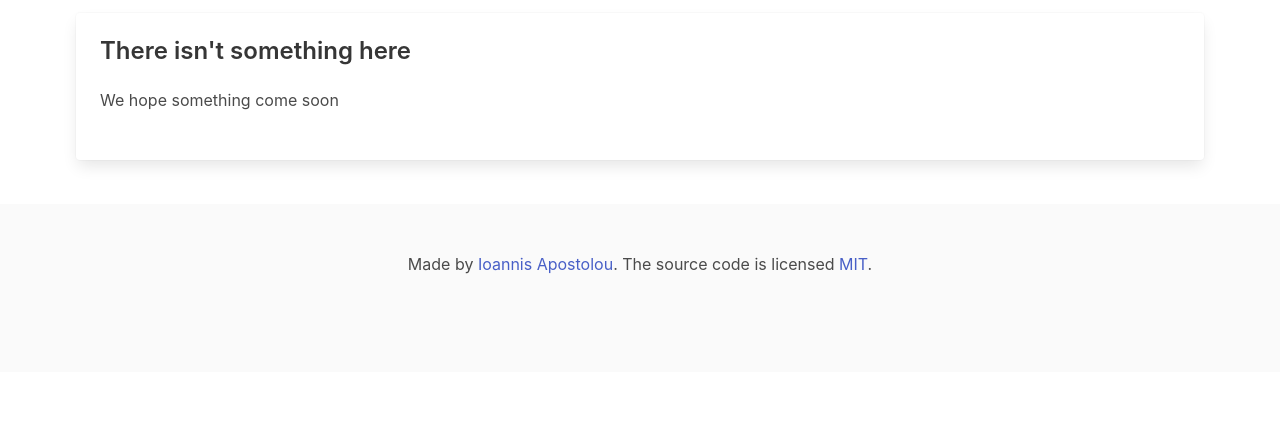
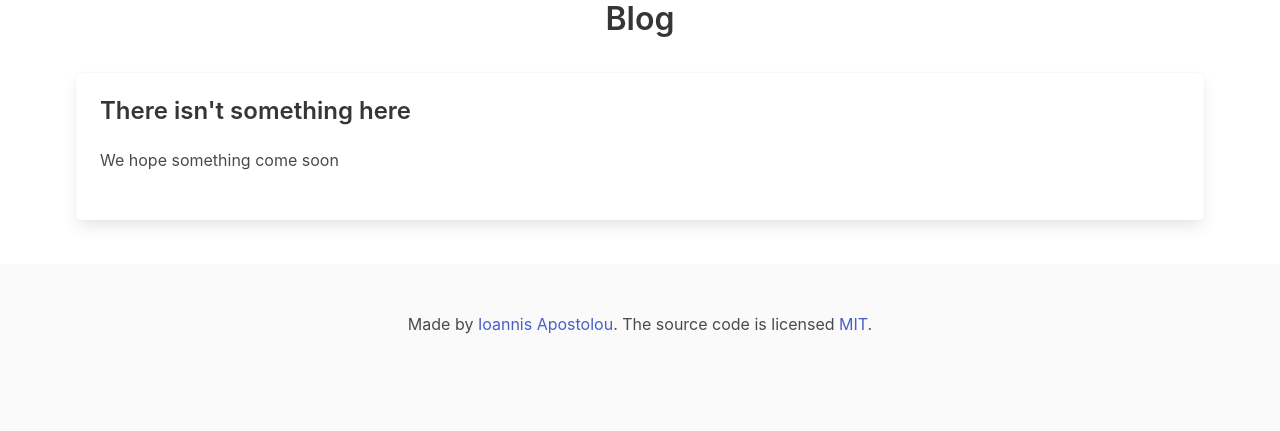
Before and after one commit to giannistolou/blog-django, a Django app: page /blog/ in a window 1280 px wide. Shown: the part 55-486 px from the top of the page. Run offline with Django 3.2, Linux system fonts and the light colour scheme; data that the repository does not hold is empty.

Commit message:
add names at blog and tag and create tag labels at blog

```diff
--- a/articles/templates/blog.html
+++ b/articles/templates/blog.html
@@ -3,6 +3,14 @@
 </head>
 <body>
    {% include "./header.html" %}
+<div class="container">
+   <h1 class="has-text-centered title">Blog</h1>
+   <div class="is-centerd has-text-centered">
+      {% for tag in tags %}
+         <a href="/blog/tag/{{tag.id}}" class="tag">{{tag}}</a>
+      {% endfor %}
+   </div>
+</div>
    {% include "./posts.html" %}
    {% include "./footer.html" %}
 </body>
--- a/articles/templates/tag.html
+++ b/articles/templates/tag.html
@@ -1,8 +1,9 @@
 <head>
-<title>Tag</title>
+<title>{{tag}}</title>
 </head>
 <body>
       {% include "./header.html" %}
+      <h1 class="has-text-centered title">{{tag}}</h1>
       {% include "./posts.html" %}
       {% include "./footer.html" %}
 </body>
--- a/articles/views.py
+++ b/articles/views.py
@@ -5,7 +5,8 @@ from .models import Article, Tag, Category
 
 def blog(request):
     articles = Article.objects.filter(status=1).order_by('created_date')
-    context = {'articles': articles, 'tab_name': 'Blog'}
+    tags = Tag.objects.order_by('content')
+    context = {'articles': articles, 'tab_name': 'Blog', 'tags' : tags}
     return render(request, 'blog.html', context)
 
 def article(request, article_id):
@@ -14,7 +15,8 @@ def article(request, article_id):
 
 def tag(request, tag_id):
     articles = Article.objects.filter(tags=tag_id)
-    return render(request, 'tag.html', {'articles': articles})
+    tag = Tag.objects.get(id=tag_id)
+    return render(request, 'tag.html', {'articles': articles, 'tag': tag})
 
 def category(request, category_id):
     articles = Article.objects.filter(category=category_id)
```
